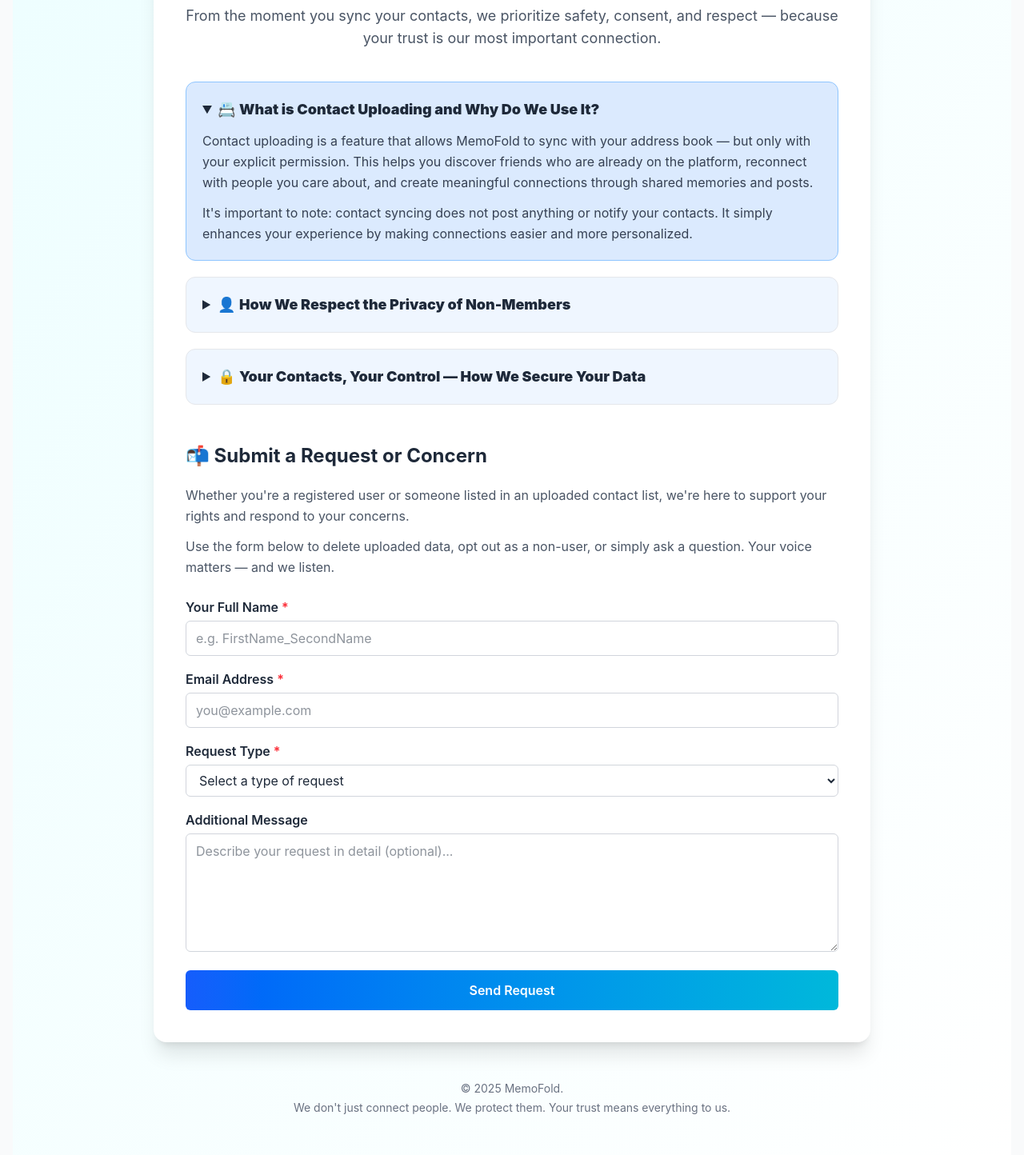
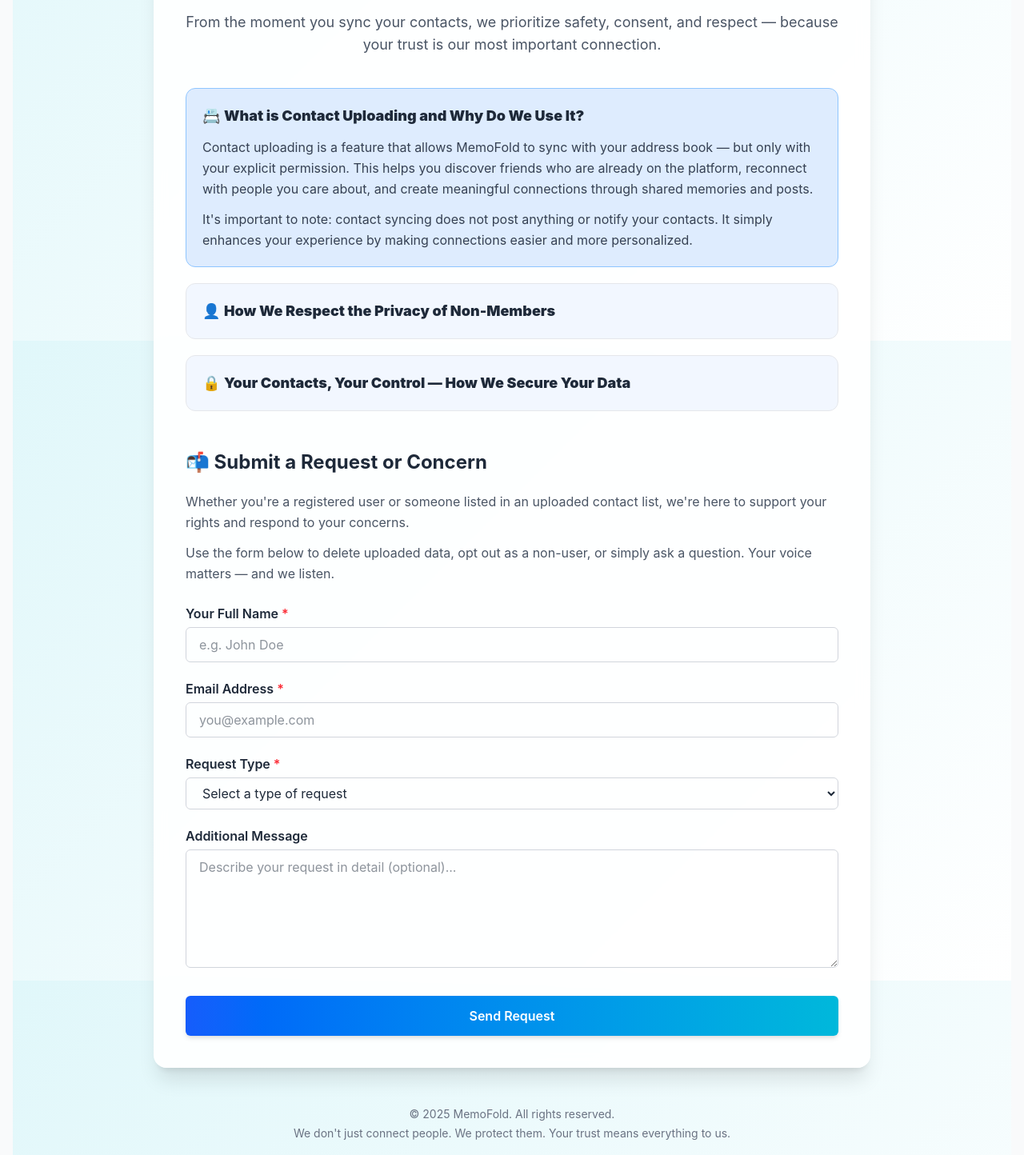
Before and after one commit to Webcrafticx/MemoFold-Frontend, a React (Vite) app in the folder memofold/: page /contact in a window 1280 px wide. Shown: the part 406-1850 px from the top of the page at 80% size. Built offline with nearby package versions, Linux system fonts and the light colour scheme.

Commit message:
Merge pull request #4 from Webcrafticx/ui-fixes
done

```diff
--- a/memofold/src/components/contact_uploading/contact_uploading.jsx
+++ b/memofold/src/components/contact_uploading/contact_uploading.jsx
@@ -3,26 +3,35 @@
 
 const ContactUploading = () => {
     return (
-        <div className="font-['Inter'] bg-gradient-to-br from-cyan-50 to-white text-gray-800 leading-relaxed p-5 min-h-screen">
-            {/* Top Bar */}
-            <header className="flex justify-end items-center py-3 px-6 bg-gray-50 shadow-sm relative">
-                <div className="absolute left-6 top-1/2 -translate-y-1/2 md:static md:transform-none">
+        <div
+            className="font-['Inter'] text-gray-800 leading-relaxed min-h-screen flex flex-col"
+            style={{
+                background: "linear-gradient(135deg, #e0f7fa, #ffffff)",
+                backgroundAttachment: "fixed",
+                backgroundSize: "cover"
+            }}
+        >
+            {/* Sticky header with semi-transparent background */}
+            <header className="w-full py-3 px-4 sm:px-6 bg-white/90 shadow-sm sticky top-0 z-10 backdrop-blur-sm">
+                <div className="max-w-7xl mx-auto flex justify-end">
                     <a
                         href="#"
-                        className="flex items-center gap-2 bg-gradient-to-r from-blue-600 to-cyan-500 text-white font-bold py-2 px-5 rounded-full text-base hover:from-cyan-500 hover:to-blue-600 transition-all shadow-lg hover:shadow-xl hover:-translate-y-0.5 focus:outline-none"
+                        className="flex items-center gap-2 bg-gradient-to-r from-blue-600 to-cyan-500 text-white font-bold py-2 px-5 rounded-full text-base hover:from-cyan-500 hover:to-blue-600 transition-all shadow-lg hover:shadow-xl hover:-translate-y-0.5 focus:outline-none focus:ring-2 focus:ring-blue-500"
                     >
                         <img
                             src={logo}
                             alt="Login"
-                            className="w-7 h-7 rounded-full object-cover"
+                            className="w-6 h-6 rounded-full object-cover"
                         />
                         Log in
                     </a>
                 </div>
             </header>
 
-            {/* Main Container */}
-            <div className="max-w-4xl mx-auto bg-white p-8 md:p-10 rounded-2xl shadow-xl my-8">
+            {/* Main content area */}
+            <main className="flex-grow max-w-7xl w-full mx-auto px-4 sm:px-6 py-8">
+                {/* Content container with semi-transparent background */}
+                <div className="max-w-4xl mx-auto bg-white/90 p-6 md:p-10 rounded-2xl shadow-xl my-8 backdrop-blur-sm">
                     {/* Page Header */}
                     <header className="text-center mb-10">
                         <h1 className="text-3xl sm:text-4xl font-extrabold text-gray-900 mb-4">
@@ -48,16 +57,13 @@
                     </header>
 
                     {/* Info Section */}
-                <section className="mb-12">
+                    <section className="mb-12 space-y-5">
                         <details
                             open
-                        className="mb-5 border border-gray-200 rounded-xl p-5 bg-blue-50 open:bg-blue-100 open:border-blue-300"
+                            className="border border-gray-200 rounded-xl p-5 bg-blue-50/80 open:bg-blue-100/90 open:border-blue-300 transition-colors"
                         >
-                        <summary className="font-semibold text-lg cursor-pointer focus:outline-none">
-                            📇{" "}
-                            <strong>
-                                What is Contact Uploading and Why Do We Use It?
-                            </strong>
+                            <summary className="font-semibold text-lg cursor-pointer focus:outline-none list-none">
+                                📇 <strong>What is Contact Uploading and Why Do We Use It?</strong>
                             </summary>
                             <div className="mt-3 space-y-3">
                                 <p className="text-gray-700">
@@ -78,12 +84,9 @@
                             </div>
                         </details>
 
-                    <details className="mb-5 border border-gray-200 rounded-xl p-5 bg-blue-50">
-                        <summary className="font-semibold text-lg cursor-pointer focus:outline-none">
-                            👤{" "}
-                            <strong>
-                                How We Respect the Privacy of Non-Members
-                            </strong>
+                        <details className="border border-gray-200 rounded-xl p-5 bg-blue-50/80 hover:bg-blue-100/90 transition-colors">
+                            <summary className="font-semibold text-lg cursor-pointer focus:outline-none list-none">
+                                👤 <strong>How We Respect the Privacy of Non-Members</strong>
                             </summary>
                             <div className="mt-3 space-y-3">
                                 <p className="text-gray-700">
@@ -104,13 +107,9 @@
                             </div>
                         </details>
 
-                    <details className="mb-5 border border-gray-200 rounded-xl p-5 bg-blue-50">
-                        <summary className="font-semibold text-lg cursor-pointer focus:outline-none">
-                            🔒{" "}
-                            <strong>
-                                Your Contacts, Your Control — How We Secure Your
-                                Data
-                            </strong>
+                        <details className="border border-gray-200 rounded-xl p-5 bg-blue-50/80 hover:bg-blue-100/90 transition-colors">
+                            <summary className="font-semibold text-lg cursor-pointer focus:outline-none list-none">
+                                🔒 <strong>Your Contacts, Your Control — How We Secure Your Data</strong>
                             </summary>
                             <div className="mt-3 space-y-3">
                                 <p className="text-gray-700">
@@ -146,32 +145,30 @@
                             and we listen.
                         </p>
 
-                    <form className="grid gap-4">
+                        <form className="grid gap-5">
                             <div>
                                 <label
                                     htmlFor="name"
-                                className="font-semibold text-gray-800"
+                                    className="block font-semibold text-gray-800 mb-1"
                                 >
-                                Your Full Name{" "}
-                                <span className="text-red-500">*</span>
+                                    Your Full Name <span className="text-red-500">*</span>
                                 </label>
                                 <input
                                     type="text"
                                     id="name"
                                     name="name"
-                                placeholder="e.g. FirstName_SecondName"
+                                    placeholder="e.g. John Doe"
                                     required
-                                className="w-full px-3 py-2 border border-gray-300 rounded-md mt-1 focus:outline-none focus:ring-2 focus:ring-blue-500"
+                                    className="w-full px-4 py-2 border border-gray-300 rounded-md focus:outline-none focus:ring-2 focus:ring-blue-500 focus:border-transparent"
                                 />
                             </div>
 
                             <div>
                                 <label
                                     htmlFor="email"
-                                className="font-semibold text-gray-800"
+                                    className="block font-semibold text-gray-800 mb-1"
                                 >
-                                Email Address{" "}
-                                <span className="text-red-500">*</span>
+                                    Email Address <span className="text-red-500">*</span>
                                 </label>
                                 <input
                                     type="email"
@@ -179,48 +176,36 @@
                                     name="email"
                                     placeholder="you@example.com"
                                     required
-                                className="w-full px-3 py-2 border border-gray-300 rounded-md mt-1 focus:outline-none focus:ring-2 focus:ring-blue-500"
+                                    className="w-full px-4 py-2 border border-gray-300 rounded-md focus:outline-none focus:ring-2 focus:ring-blue-500 focus:border-transparent"
                                 />
                             </div>
 
                             <div>
                                 <label
                                     htmlFor="request"
-                                className="font-semibold text-gray-800"
+                                    className="block font-semibold text-gray-800 mb-1"
                                 >
-                                Request Type{" "}
-                                <span className="text-red-500">*</span>
+                                    Request Type <span className="text-red-500">*</span>
                                 </label>
                                 <select
                                     id="request"
                                     name="request"
                                     required
-                                className="w-full px-3 py-2 border border-gray-300 rounded-md mt-1 focus:outline-none focus:ring-2 focus:ring-blue-500"
+                                    className="w-full px-4 py-2 border border-gray-300 rounded-md focus:outline-none focus:ring-2 focus:ring-blue-500 focus:border-transparent"
                                     defaultValue=""
                                 >
-                                <option value="" disabled>
-                                    Select a type of request
-                                </option>
-                                <option value="delete">
-                                    🗑️ Delete My Uploaded Contacts
-                                </option>
-                                <option value="info">
-                                    📘 Request More Info About Data Use
-                                </option>
-                                <option value="non-user">
-                                    🚫 Remove Me from Contact Database
-                                    (Non-User)
-                                </option>
-                                <option value="general">
-                                    ✉️ General Privacy Concern or Feedback
-                                </option>
+                                    <option value="" disabled>Select a type of request</option>
+                                    <option value="delete">🗑️ Delete My Uploaded Contacts</option>
+                                    <option value="info">📘 Request More Info About Data Use</option>
+                                    <option value="non-user">🚫 Remove Me from Contact Database (Non-User)</option>
+                                    <option value="general">✉️ General Privacy Concern or Feedback</option>
                                 </select>
                             </div>
 
                             <div>
                                 <label
                                     htmlFor="message"
-                                className="font-semibold text-gray-800"
+                                    className="block font-semibold text-gray-800 mb-1"
                                 >
                                     Additional Message
                                 </label>
@@ -229,13 +214,13 @@
                                     name="message"
                                     rows="5"
                                     placeholder="Describe your request in detail (optional)..."
-                                className="w-full px-3 py-2 border border-gray-300 rounded-md mt-1 focus:outline-none focus:ring-2 focus:ring-blue-500"
+                                    className="w-full px-4 py-2 border border-gray-300 rounded-md focus:outline-none focus:ring-2 focus:ring-blue-500 focus:border-transparent"
                                 ></textarea>
                             </div>
 
                             <button
                                 type="submit"
-                            className="w-full py-3 bg-gradient-to-r from-blue-600 to-cyan-500 text-white font-semibold rounded-md hover:from-cyan-500 hover:to-blue-600 transition-colors"
+                                className="w-full py-3 bg-gradient-to-r from-blue-600 to-cyan-500 text-white font-semibold rounded-md hover:from-cyan-500 hover:to-blue-600 transition-all shadow-md hover:shadow-lg mt-2"
                             >
                                 Send Request
                             </button>
@@ -245,12 +230,13 @@
 
                 {/* Footer */}
                 <footer className="text-center mt-12 text-sm text-gray-500 pb-8">
-                <p>© 2025 MemoFold.</p>
+                    <p>© 2025 MemoFold. All rights reserved.</p>
                     <p className="mt-1">
                         We don't just connect people. We protect them. Your trust
                         means everything to us.
                     </p>
                 </footer>
+            </main>
         </div>
     );
 };
```
Lines whose indentation alone changed are shown as unchanged.
